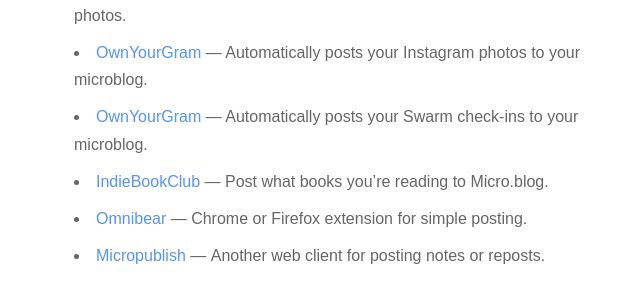
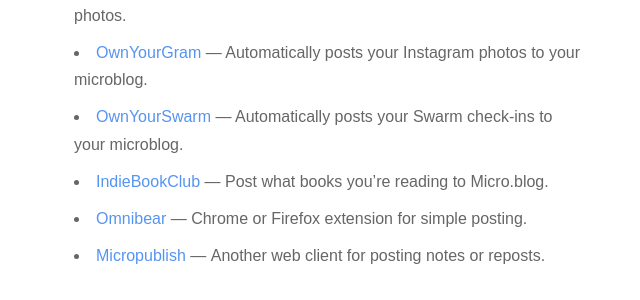
Before and after one commit to microdotblog/help.micro.blog, a Jekyll site: the page built from _posts/2017-07-18-micropub-clients.markdown, in a window 1280 px wide. Shown: the part 375-675 px from the top of the page, without its empty margins (316-956 px from the left). Built offline with Jekyll 4.4.1, drawn with Linux system fonts in a browser that asks for light colours; nearby versions of some CDN libraries.

Commit message:
Fixed OwnYourSwarm link name.

```diff
--- a/_posts/2017-07-18-micropub-clients.markdown
+++ b/_posts/2017-07-18-micropub-clients.markdown
@@ -8,7 +8,7 @@
 
 * [Quill](https://quill.p3k.io/) — Web browser client that can post to Micro.blog and upload photos.
 * [OwnYourGram](http://ownyourgram.com/) — Automatically posts your Instagram photos to your microblog.
-* [OwnYourGram](https://ownyourswarm.p3k.io/) — Automatically posts your Swarm check-ins to your microblog.
+* [OwnYourSwarm](https://ownyourswarm.p3k.io/) — Automatically posts your Swarm check-ins to your microblog.
 * [IndieBookClub](https://indiebookclub.biz/) — Post what books you're reading to Micro.blog.
 * [Omnibear](https://chrome.google.com/webstore/detail/omnibear/cjieakdeocmiimmphkfhdfbihhncoocn) — Chrome or Firefox extension for simple posting.
 * [Micropublish](https://micropublish.net/) — Another web client for posting notes or reposts.
```
